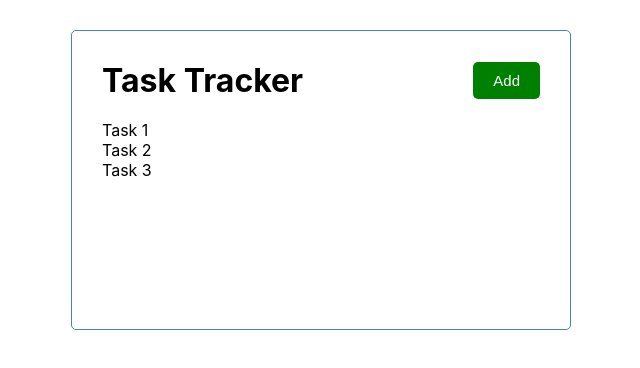
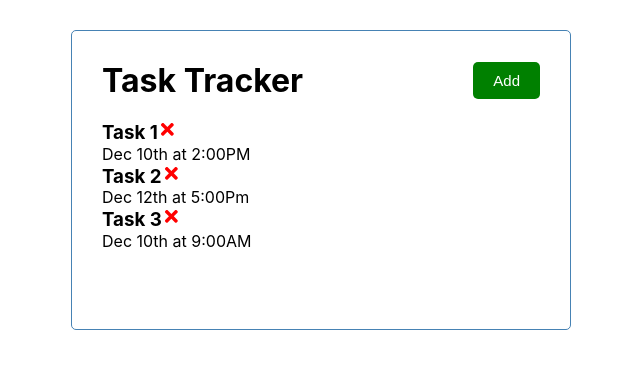
Before and after one commit to GhulamMustafaGM/task-tracker, a React (Create React App) app: page / in a window 1280 px wide. Shown: the top 368 px of the page, without its empty margins (319-959 px from the left). Built offline with nearby package versions, Linux system fonts and the light colour scheme.

Commit message:
updated Tasks component

```diff
--- a/src/components/Tasks.jsx
+++ b/src/components/Tasks.jsx
@@ -1,13 +1,14 @@
 import PropTypes from "prop-types";
+import Task from "./Task";
 
-function Tasks ( { tasks } )
-{
-  if ( !tasks || tasks.length === 0 )
-  {
+function Tasks({ tasks, onToggle, onDelete }) {
+  if (!tasks || tasks.length === 0) {
     return <p>No tasks to display</p>;
   }
 
-  return tasks.map((task) => <p key={task.id}>{task.text}</p>);
+  return tasks.map((task) => (
+    <Task onToggle={onToggle} onDelete={onDelete} key={task.id} task={task} />
+  ));
 }
 
 Tasks.defaultProps = {
@@ -16,6 +17,8 @@ Tasks.defaultProps = {
 
 Tasks.propTypes = {
   tasks: PropTypes.array,
+  onToggle: PropTypes.func.isRequired,
+  onDelete: PropTypes.func.isRequired,
 };
 
 export default Tasks;
```
